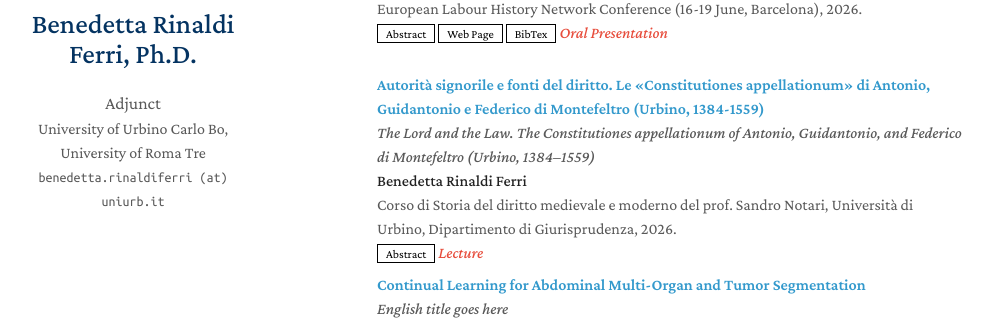
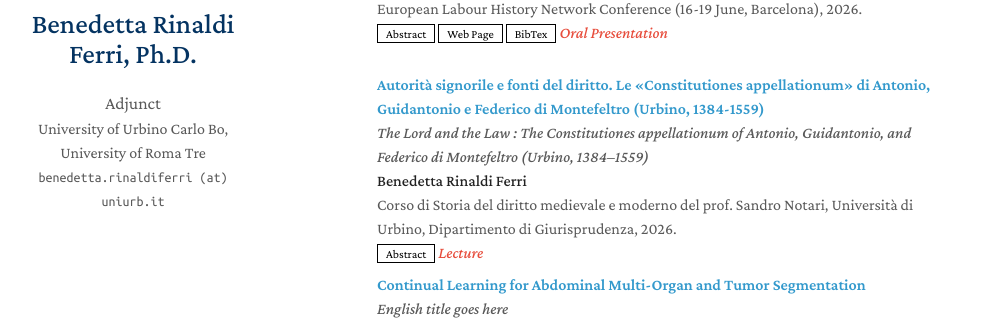
Before and after one commit to rinaldiferri/rinaldiferri.github.io, a Jekyll site: the page built from index.md, in a window 1280 px wide and 900 px high, scrolled down 928 px. Shown: the part 178-498 px from the top of the window, without its empty margins (143-1136 px from the left). Built offline with Jekyll 4.4.1, drawn with Linux system fonts in a browser that asks for light colours; a style sheet for code colours, icons or effects is not loaded; our own code applies the rules of GitHub Pages for plain Markdown files.

```diff
--- a/_data/publications.yml
+++ b/_data/publications.yml
@@ -37,7 +37,7 @@ main:
     notes: Oral Presentation
 
   - title: "Autorità signorile e fonti del diritto. Le «Constitutiones appellationum» di Antonio, Guidantonio e Federico di Montefeltro (Urbino, 1384-1559)"
-    english_title: The Lord and the Law. The Constitutiones appellationum of Antonio, Guidantonio, and Federico di Montefeltro (Urbino, 1384–1559)
+    english_title: "The Lord and the Law : The Constitutiones appellationum of Antonio, Guidantonio, and Federico di Montefeltro (Urbino, 1384–1559)"
     authors: <strong>Benedetta Rinaldi Ferri</strong>
     conference_short: LEGAL HISTORY
     conference: Corso di Storia del diritto medievale e moderno del prof. Sandro Notari, Università di Urbino, Dipartimento di Giurisprudenza, 2026.
```
